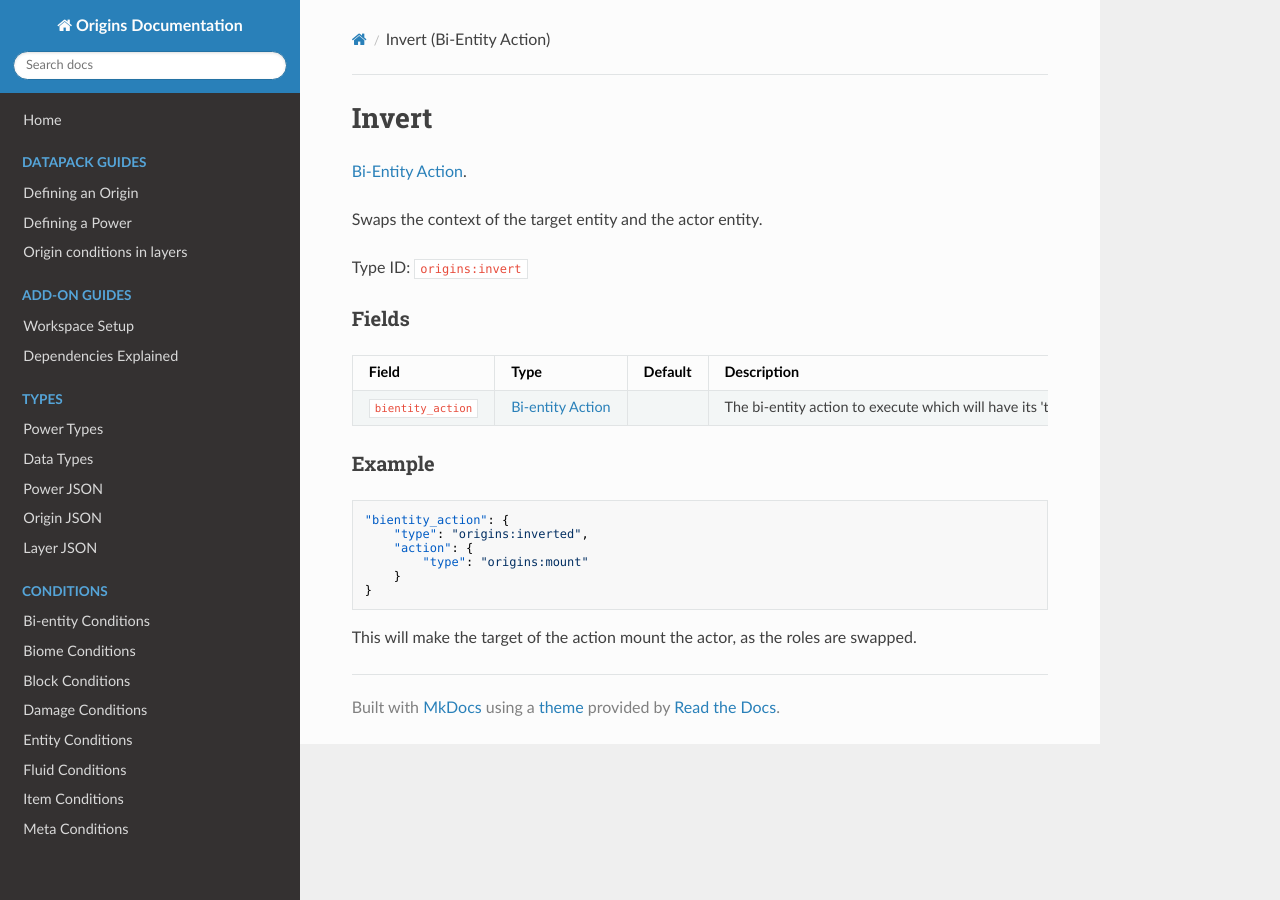
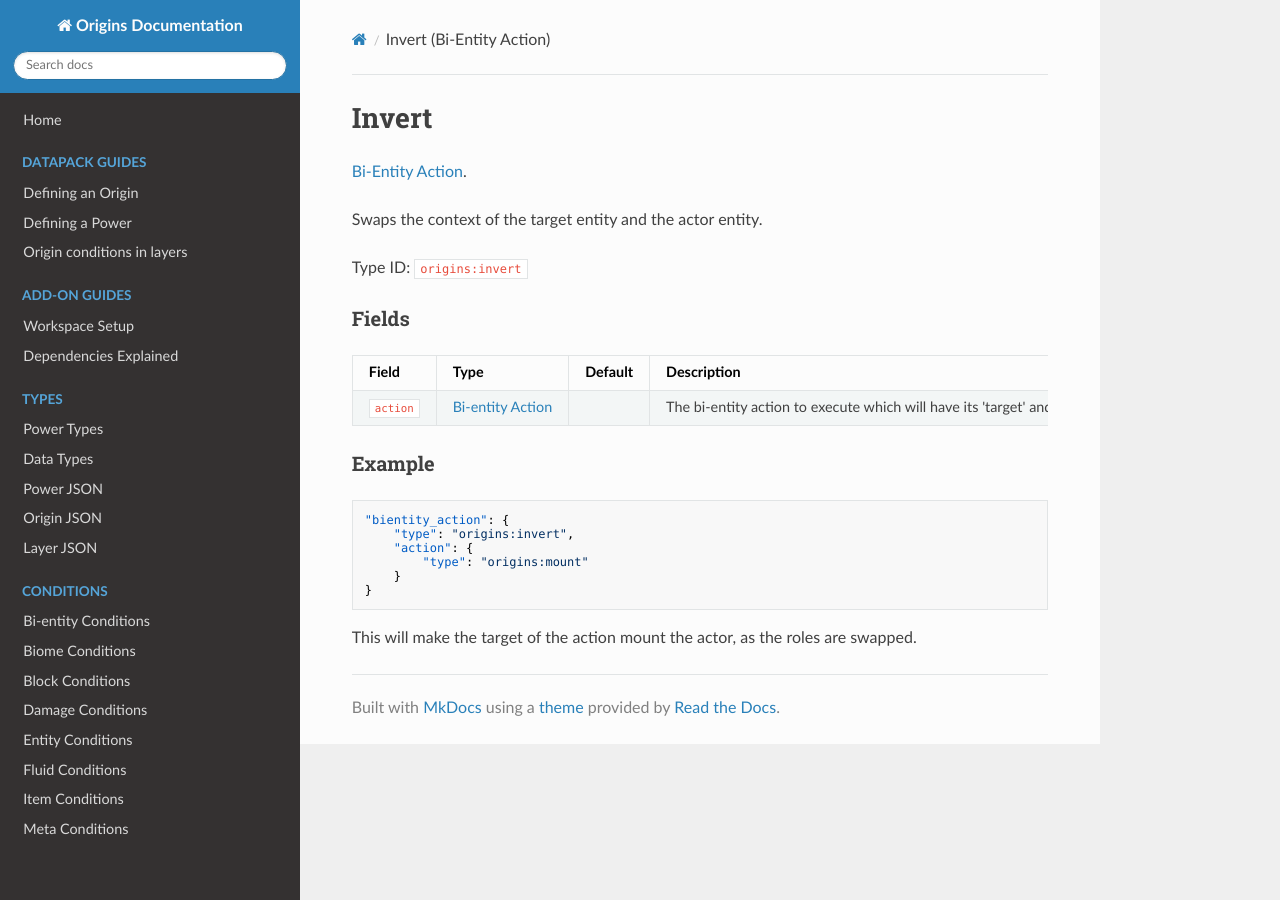
Before and after one commit to apace100/origins-docs, an MkDocs documentation site: the page built from docs/bientity_actions/invert.md, in a window 1280 px wide. Built offline with MkDocs 1.6.1, drawn with Linux system fonts in a browser that asks for light colours; nearby versions of some CDN libraries.

Commit message:
Fixed the example for real this time

````diff
--- a/docs/bientity_actions/invert.md
+++ b/docs/bientity_actions/invert.md
@@ -14,13 +14,13 @@ Type ID: `origins:invert`
 
 Field  | Type | Default | Description
 -------|------|---------|-------------
-`bientity_action` | [Bi-entity Action](../bientity_actions.md) | | The bi-entity action to execute which will have its 'target' and 'actor' contexts swapped.
+`action` | [Bi-entity Action](../bientity_actions.md) | | The bi-entity action to execute which will have its 'target' and 'actor' contexts swapped.
 
 ### Example
 
 ```json
 "bientity_action": {
-    "type": "origins:inverted",
+    "type": "origins:invert",
     "action": {
         "type": "origins:mount"
     }
````
